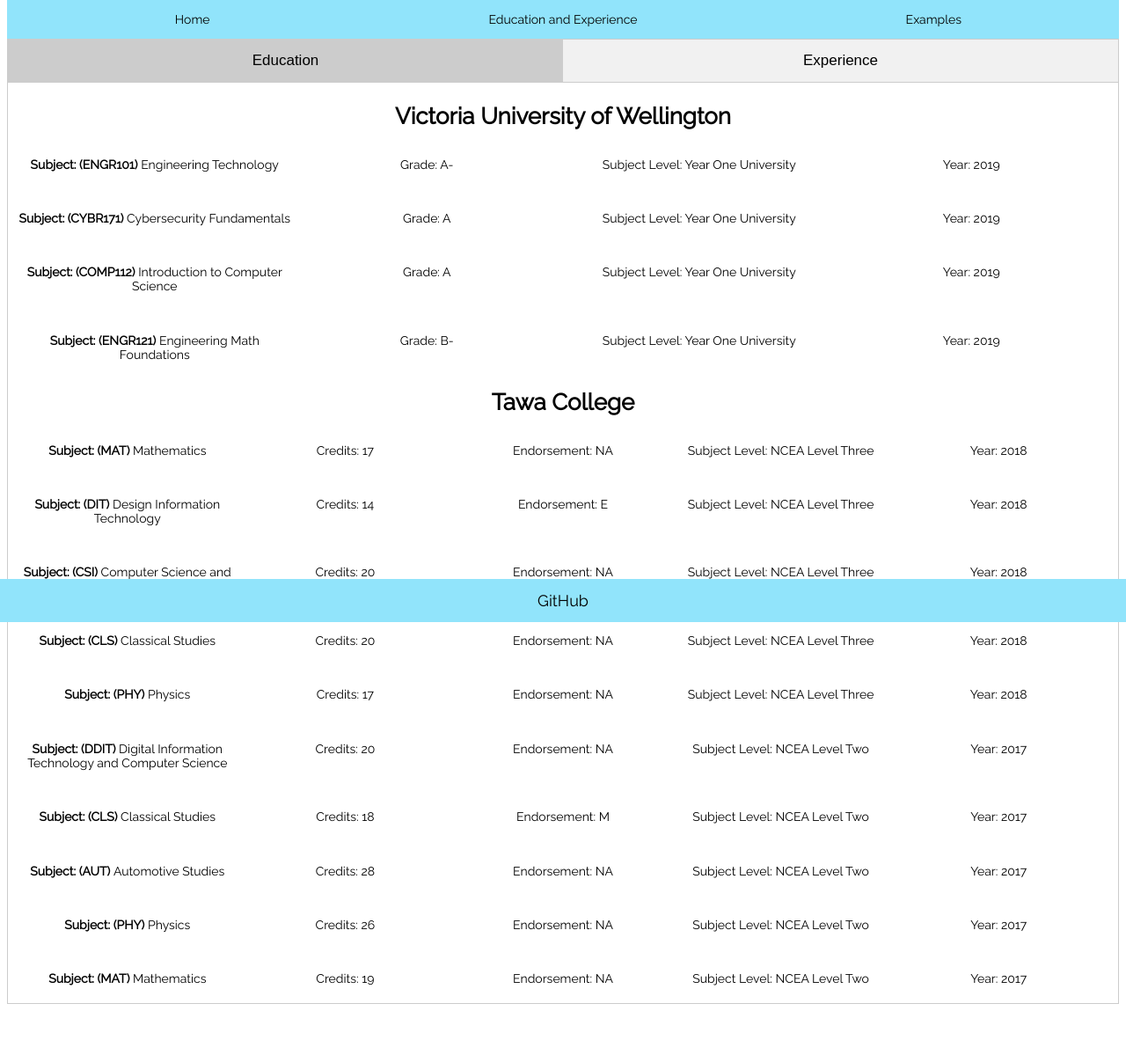
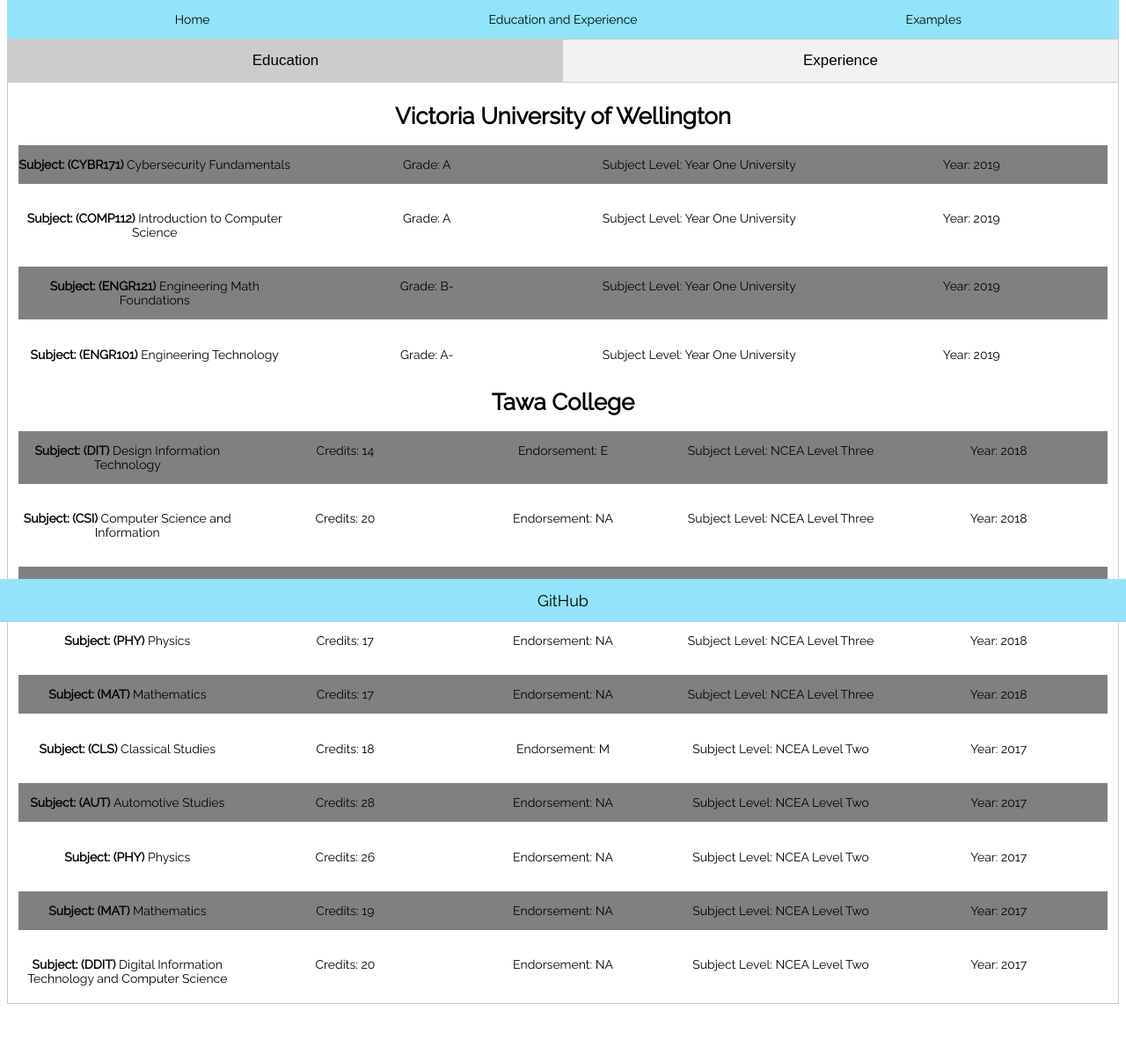
Before and after one commit to hawadlu/personal-website, a PHP site: page /educationAndExperience.php in a window 1280 px wide. Shown: the part 93-1292 px from the top of the page at 88% size. Run offline with PHP 8.4, Linux system fonts and the light colour scheme; data comes from the database, SQL or seed files in the repository; a stand-in replaces the project's code that opens the database connection.

Commit message:
Complets styling of the education grid.

```diff
--- a/educationAndExperience.php
+++ b/educationAndExperience.php
@@ -33,6 +33,9 @@ require("connect.php")?>
 			//Setting a varibale so that the institution is only printed once
 			$institution = '';
 
+			//Variabke that allows alternating background colours
+			$count = 0;
+
         	//The query which shows the education history
 			$EducationQuery = ("SELECT `Education`.`subjectFK`, `Subject`.`subject`, `Education`.`institutionFK`, `Institution`.`institution`, `Education`.`gradeFk`, `Grade`.`grade`, `Education`.`subjectLevelFK`, `subjectLevel`.`subjectLevel`, `Education`.`credits`, `Education`.`classYearFK`, `relevantYear`.`relevantYear`, `Education`.`subjectAbbreviationFK`, `subjectAbbreviation`.`subjectAbbreviation`, `Education`.`endorsementFK`, `Endorsement`.`endorsement`
 				FROM `Education`
@@ -48,14 +51,23 @@ require("connect.php")?>
 
 			$EducationResult = mysqli_query($con,$EducationQuery);
 			while($EducationOutput=mysqli_fetch_array($EducationResult)) {
+				//Changing the background colour
+				if ($count % 2 == 0) {
+					//even
+					$colour = 'grey';
+					$count += 1;
+				} else {
+					//odd
+					$colour = 'white';
+					$count += 1;
+				}
+
 				//checks for university than college
 				if (($EducationOutput['institutionFK']) == '0') {
 
+
 				?>
-
-				<div class="education-grid-container-uni">
-					<div class="education-Institution-uni">
-						<center>
+							<center>
 							<h1>
 								<?php
 								if (($EducationOutput['institution'])!=($institution)) {
@@ -67,7 +79,7 @@ require("connect.php")?>
 								?>
 							</h1>
 						</center>
-					</div>
+				<div style = "background-color: <?php echo $colour; ?>" class="education-grid-container-uni">
 					<div class="education-Subject-uni">
 						<center>
 							<p>
@@ -118,10 +130,7 @@ require("connect.php")?>
 			} else {
 				//printing results for tawa college
 				?>
-
-				<div class="education-grid-container-col">
-					<div class="education-Institution-col">
-						<center>
+				<center>
 							<h1>
 								<?php
 								if (($EducationOutput['institution'])!=($institution)) {
@@ -133,7 +142,7 @@ require("connect.php")?>
 								?>
 							</h1>
 						</center>
-					</div>
+				<div style = "background-color: <?php echo $colour; ?>" class="education-grid-container-col">
 					<div class="education-Subject-col">
 						<center>
 							<p>
--- a/styles.css
+++ b/styles.css
@@ -174,23 +174,22 @@ button {
   display: grid;
   grid-template-columns: 1fr 1fr 1fr 1fr;
   grid-template-rows: 1auto 1auto;
-  grid-template-areas: "Institution Institution Institution Institution"
+  grid-template-areas:
   "Subject Grade subjectLevel Year";
 }
 
 /*Styling for mobile*/
-@media (max-width:450px){
+@media (max-width:750px){
   .education-grid-container-uni {
   display: grid;
   grid-template-columns: 1fr 1fr;
   grid-template-rows: 1auto 1auto 1auto;
-  grid-template-areas: "Institution Institution"
+  grid-template-areas:
   "Subject Grade"
   "subjectLevel Year";
 }
   }
 
-.education-Institution-uni { grid-area: Institution; }
 
 .education-Subject-uni { grid-area: Subject; }
 
@@ -208,24 +207,22 @@ button {
   display: grid;
   grid-template-columns: 1fr 1fr 1fr 1fr 1fr;
   grid-template-rows: 1auto 1auto;
-  grid-template-areas: "Institution Institution Institution Institution Institution"
+  grid-template-areas:
   "Subject Credits Endorsement subjectLevel Year";
 }
 
 /*Styling for mobile*/
-@media (max-width:450px){
+@media (max-width:750px){
   .education-grid-container-col {
   display: grid;
   grid-template-columns: 1fr 1fr;
   grid-template-rows: 1auto 1auto 1auto;
-  grid-template-areas: "Institution Institution"
+  grid-template-areas:
   "Subject Subject"
   "Credits Endorsement"
   "subjectLevel Year";
 }
   }
-
-.education-Institution-col { grid-area: Institution; }
 
 .education-Subject-col { grid-area: Subject; }
 
```
